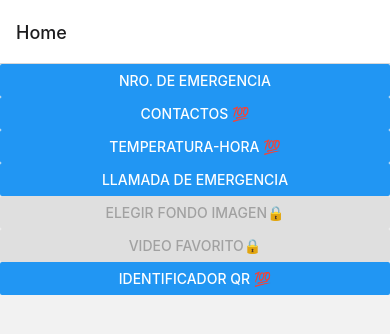
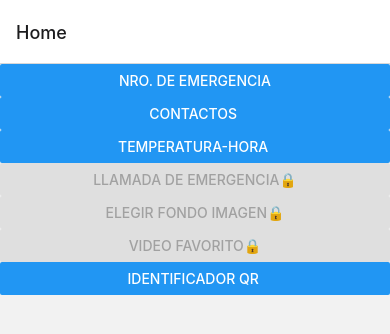
Before and after one commit to Agusraba/AndroidVarios, a React Native app: screen / in a window 390 px wide. Shown: the top 334 px of the page. Built offline with nearby package versions, Linux system fonts and the light colour scheme.

Commit message:
Terminado

```diff
--- a/App.js
+++ b/App.js
@@ -6,7 +6,6 @@ import NumeroEmergencia from './/src/screens/emergencyNum'
 import Contactos from './src/screens/contacts'
 import TemperaturaHora from './src/screens/temperaturaHora'
 import QRScanner from './src/screens/QRScanner'
-import LlamadoEmergencia from './src/screens/llamadoEmergencia'
 import Vibrator from './src/components/vibration'
 export default function App() {
   const Stack = createNativeStackNavigator();
@@ -36,11 +35,7 @@ export default function App() {
       <QRScanner />
     );
   }
-  function LlamadoEmergenciaScreen() {
-    return (
-      <LlamadoEmergencia />
-    );
-  }
+
   function Vibrate() {
     return (
       <Vibrator />
@@ -54,7 +49,6 @@ export default function App() {
         <Stack.Screen name="Contactos" component={ContactosScreen} />
         <Stack.Screen name="TemperaturaHora" component={TemperaturaHoraScreen} />
         <Stack.Screen name="QRScanner" component={QRScannerScreen} />
-        <Stack.Screen name="LlamadoEmergencia" component={LlamadoEmergenciaScreen} />
         <Stack.Screen name="vibrar" component={Vibrate} />
       </Stack.Navigator>
     </NavigationContainer>
--- a/src/components/contacto.js
+++ b/src/components/contacto.js
@@ -1,15 +1,23 @@
 import React from "react";
-import { Text, SafeAreaView , StyleSheet } from "react-native";
+import { Text, SafeAreaView, StyleSheet } from "react-native";
 
-const Contacto = ({data, emergency}) =>{
-    if(data.phoneNumbers[0].number == emergency){
+const Contacto = ({ data, emergency }) => {
+    console.log(data.phoneNumbers[0].number,  emergency)
+    if (data.phoneNumbers[0].number == emergency) {
+        console.log("HOLA")
+        return (
+            <SafeAreaView style={styles.container}>
+                <Text style={styles.emergency}>{data.name} / {data.phoneNumbers[0].number}🚨🚨</Text>
+            </SafeAreaView >
+        );
+    } else {
+        return (
+            <SafeAreaView style={styles.container}>
+                <Text>{data.name} / {data.phoneNumbers[0].number}</Text>
+            </SafeAreaView >
+        );
 
     }
-    return(
-        <SafeAreaView style={styles.container}>
-            <Text style={styles.emergency}>{data.name} / {data.phoneNumbers[0].number}</Text>
-        </SafeAreaView >
-    );
 }
 
 const styles = StyleSheet.create({
@@ -19,9 +27,10 @@ const styles = StyleSheet.create({
         alignItems: 'center',
         justifyContent: 'center',
     },
-    emergency:{
-        d: pageYOffset,
+    emergency: {
+        color: 'green',
     },
+
 });
 
 export default Contacto
--- a/src/screens/home.jsx
+++ b/src/screens/home.jsx
@@ -7,12 +7,12 @@ export default function Home() {
    return (
         <SafeAreaView  styles={styles.container}>
             <Button  title='Nro. de Emergencia' onPress={()=>{navigation.navigate("NumeroEmergencia")}}></Button>
-            <Button title='Contactos 💯' onPress={()=>{navigation.navigate("Contactos")}}></Button>
-            <Button title='Temperatura-Hora 💯' onPress={()=>{navigation.navigate("TemperaturaHora")}}></Button>
-            <Button title='Llamada de emergencia' onPress={()=>{navigation.navigate("LlamadoEmergencia")}}></Button>
+            <Button title='Contactos ' onPress={()=>{navigation.navigate("Contactos")}}></Button>
+            <Button title='Temperatura-Hora ' onPress={()=>{navigation.navigate("TemperaturaHora")}}></Button>
+            <Button disabled title='Llamada de emergencia🔒' ></Button>
             <Button disabled title='Elegir fondo imagen🔒' ></Button>
             <Button disabled title='Video favorito🔒' ></Button>
-            <Button title='Identificador QR 💯' onPress={()=>{navigation.navigate("QRScanner")}}></Button>
+            <Button title='Identificador QR ' onPress={()=>{navigation.navigate("QRScanner")}}></Button>
         </SafeAreaView >
     );
 
--- a/src/screens/llamadoEmergencia.jsx
+++ /dev/null
@@ -1,73 +0,0 @@
-import { React, useEffect, useState } from "react";
-import { SafeAreaView, StyleSheet, Text, View, TouchableOpacity } from "react-native";
-import { Accelerometer } from 'expo-sensors';
-import * as SMS from 'expo-sms';
-import Vibrator from '../components/vibration'
-
-export default function llamado() {
-
-    const sendSMS = async () => {
-        const { result } = await SMS.sendSMSAsync(
-            ['0123456789', '9876543210'],
-            'My sample HelloWorld message'
-        );
-    }
-
-    const configureShake = onShake => {
-        // update value every 100ms.
-        // Adjust this interval to detect
-        // faster (20ms) or slower shakes (500ms)
-        Accelerometer.setUpdateInterval(100);
-
-        // at each update, we have acceleration registered on 3 axis
-        // 1 = no device movement, only acceleration caused by gravity
-        const onUpdate = ({ x, y, z }) => {
-
-            // compute a total acceleration value, here with a square sum
-            // you can eventually change the formula
-            // if you want to prioritize an axis
-            const acceleration = Math.sqrt(x * x + y * y + z * z);
-
-            // Adjust sensibility, because it can depend of usage (& devices)
-            const sensibility = 1.8;
-            if (acceleration >= sensibility) {
-                onShake(acceleration);
-            }
-        };
-        Accelerometer.addListener(onUpdate);
-    };
-    // usage :
-    const subscription = configureShake(acceleration => {
-        console.log("shake with acceleration " + acceleration);
-    });
-
-    // when you're done, don't forget to unsubscribe
-    Accelerometer.removeAllListeners();
-    return (
-        <SafeAreaView style={styles.container}>
-            <Text style={styles.text}>Accelerometer: (in Gs where 1 G = 9.81 m s^-2)</Text>
-            <Text style={styles.text}>
-                x: {x} y: {y} z: {z}
-            </Text>
-            <Text style={styles.text}>
-                {acceleration}
-            </Text>
-            <SafeAreaView style={styles.buttonContainer}>
-                <TouchableOpacity onPress={subscription ? _unsubscribe : _subscribe} style={styles.button}>
-                    <Text>{subscription ? 'On' : 'Off'}</Text>
-                </TouchableOpacity>
-            </SafeAreaView>
-        </SafeAreaView>
-    );
-}
-
-
-
-const styles = StyleSheet.create({
-    container: {
-        flex: 1,
-        backgroundColor: '#fff',
-        alignItems: 'center',
-        justifyContent: 'center',
-    },
-});
```
